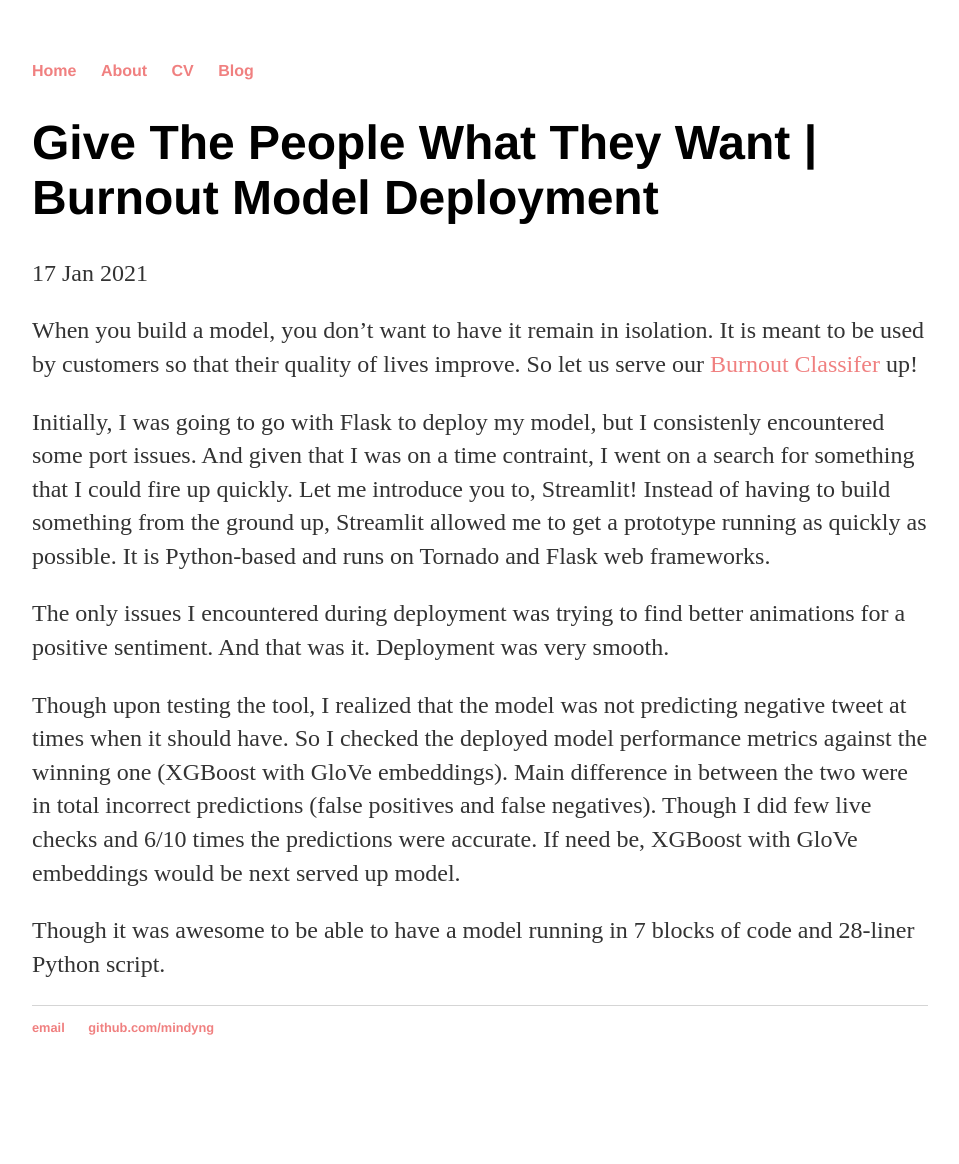
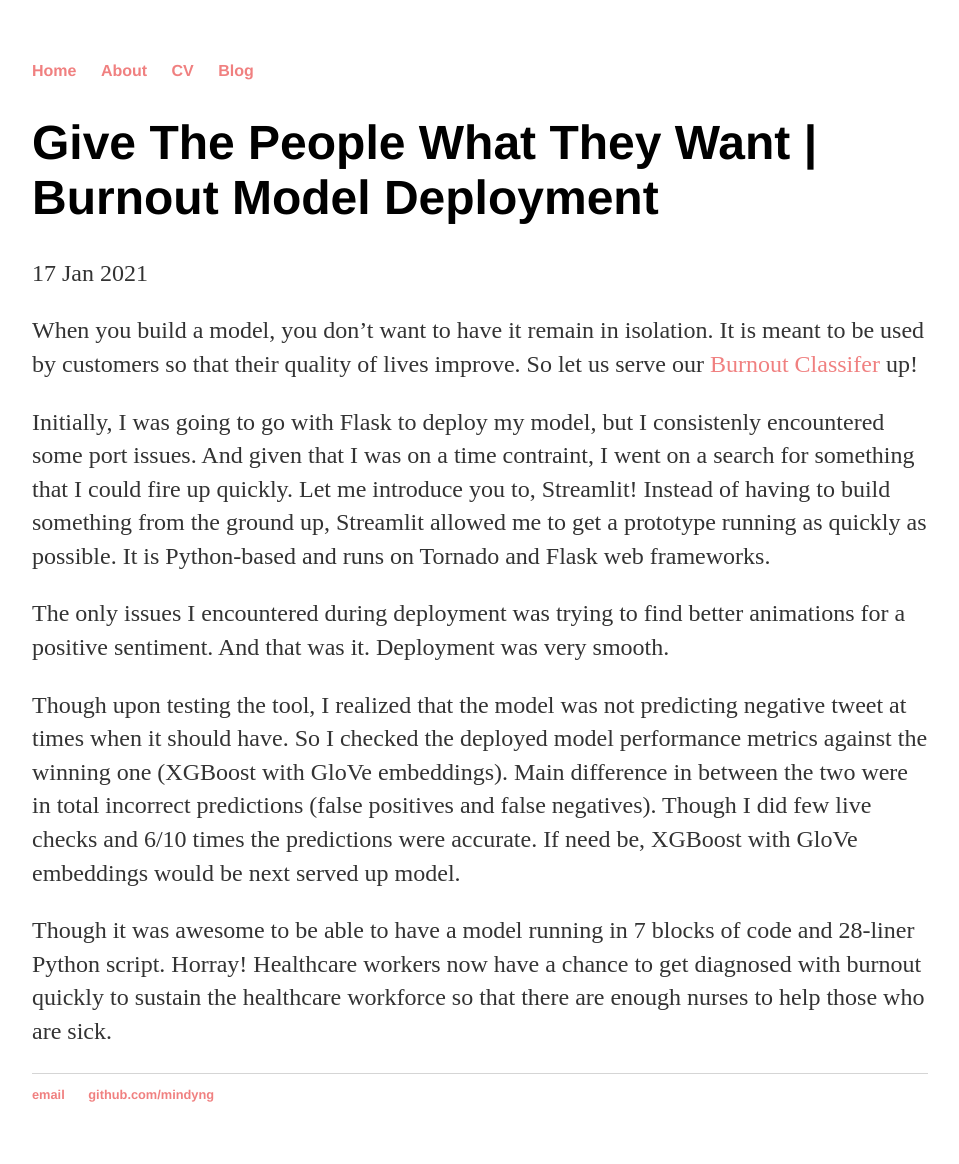
Before and after one commit to mindyng/mindyng.github.io, a Jekyll site: the page built from _posts/2021-01-17-Give-the-People-What-They-Want-|-Burnout-Model-Deployment.md, in a window 1280 px wide. Shown: the whole page, without its empty margins (160-1119 px from the left). Built offline with Jekyll 4.4.1, drawn with Linux system fonts in a browser that asks for light colours; our own code applies the rules of GitHub Pages for plain Markdown files; before the commit the page ends 1097 px from its top, so only the background shows below that.

Commit message:
Update 2021-01-17-Give-the-People-What-They-Want-|-Burnout-Model-Deployment.md

```diff
--- a/_posts/2021-01-17-Give-the-People-What-They-Want-|-Burnout-Model-Deployment.md
+++ b/_posts/2021-01-17-Give-the-People-What-They-Want-|-Burnout-Model-Deployment.md
@@ -6,4 +6,4 @@ The only issues I encountered during deployment was trying to find better animat
 
 Though upon testing the tool, I realized that the model was not predicting negative tweet at times when it should have. So I checked the deployed model performance metrics against the winning one (XGBoost with GloVe embeddings). Main difference in between the two were in total incorrect predictions (false positives and false negatives). Though I did few live checks and 6/10 times the predictions were accurate. If need be, XGBoost with GloVe embeddings would be next served up model.
 
-Though it was awesome to be able to have a model running in 7 blocks of code and 28-liner Python script.
+Though it was awesome to be able to have a model running in 7 blocks of code and 28-liner Python script. Horray! Healthcare workers now have a chance to get diagnosed with burnout quickly to sustain the healthcare workforce so that there are enough nurses to help those who are sick.
```
